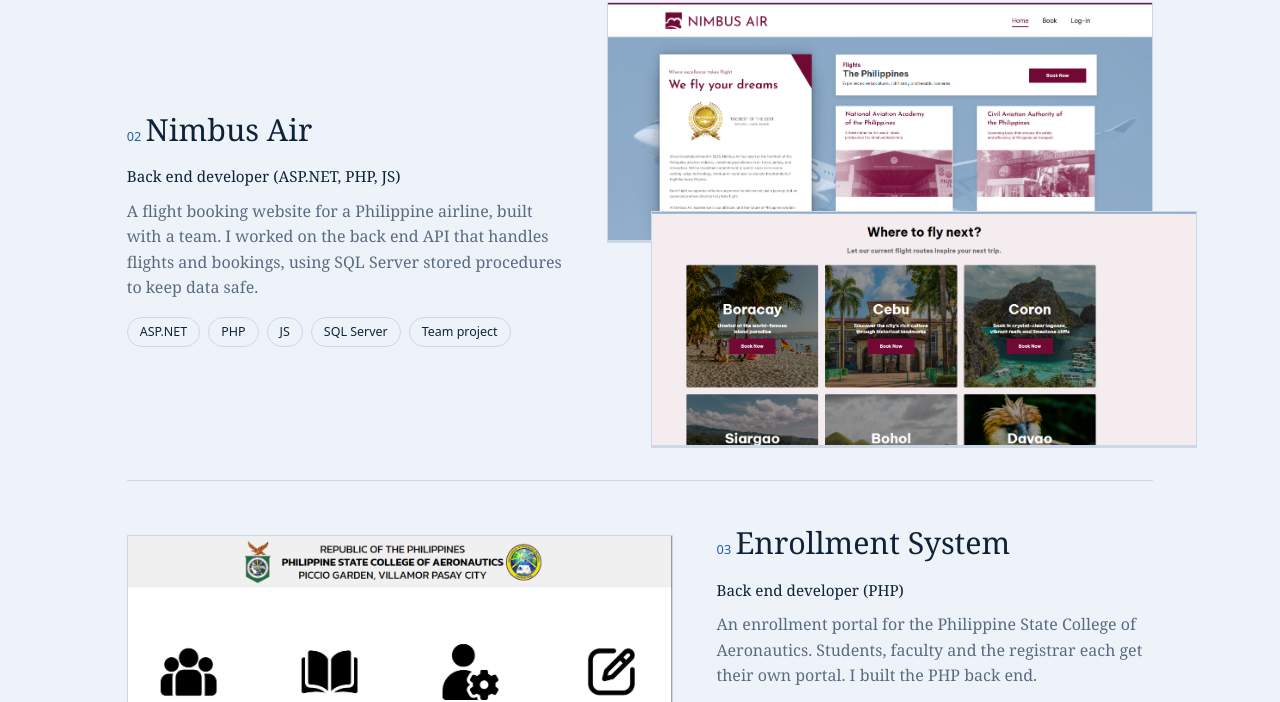
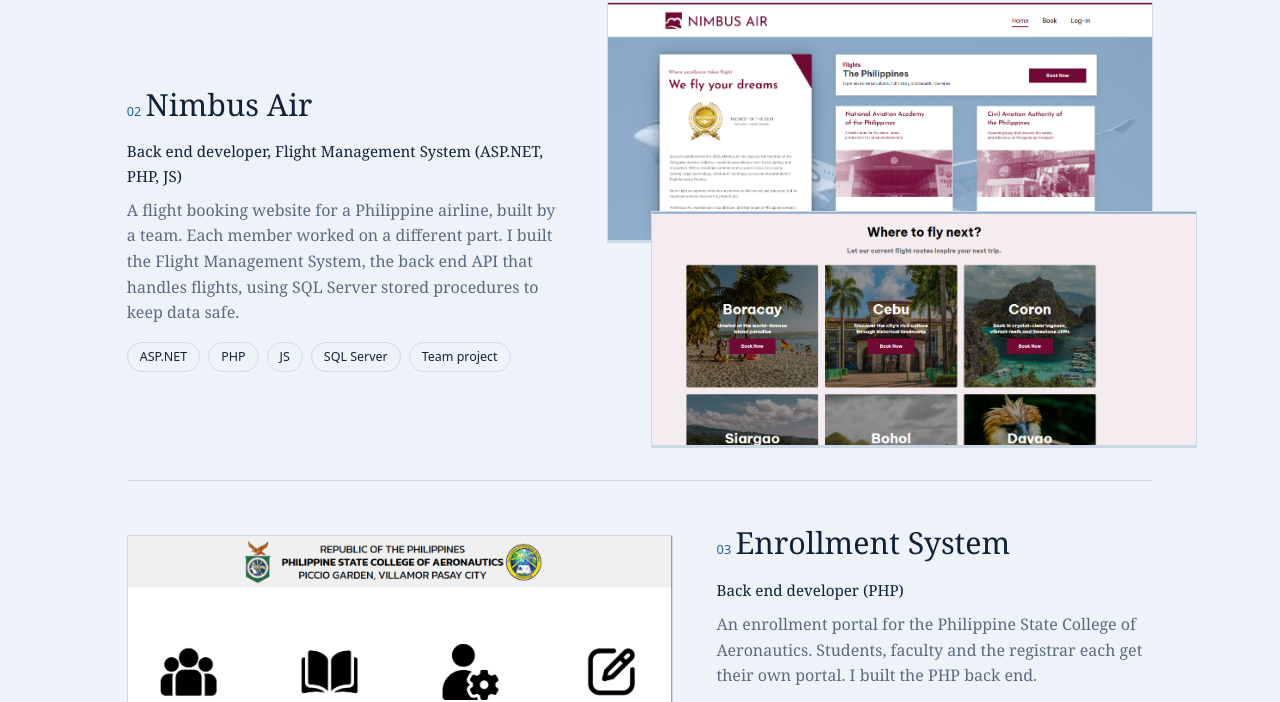
Before and after one commit to Lowengs/Portfolio, a plain HTML site: page index.html in a window 1280 px wide. Shown: the part 1264-1966 px from the top of the page. Drawn offline with Linux system fonts and the light colour scheme.

Commit message:
Clarify Nimbus Air role

```diff
--- a/index.html
+++ b/index.html
@@ -53,8 +53,8 @@
       <div class="info">
         <span class="num">02</span>
         <h3>Nimbus Air</h3>
-        <p class="role">Back end developer (ASP.NET, PHP, JS)</p>
-        <p>A flight booking website for a Philippine airline, built with a team. I worked on the back end API that handles flights and bookings, using SQL Server stored procedures to keep data safe.</p>
+        <p class="role">Back end developer, Flight Management System (ASP.NET, PHP, JS)</p>
+        <p>A flight booking website for a Philippine airline, built by a team. Each member worked on a different part. I built the Flight Management System, the back end API that handles flights, using SQL Server stored procedures to keep data safe.</p>
         <ul class="tags"><li>ASP.NET</li><li>PHP</li><li>JS</li><li>SQL Server</li><li>Team project</li></ul>
       </div>
     </article>
```
